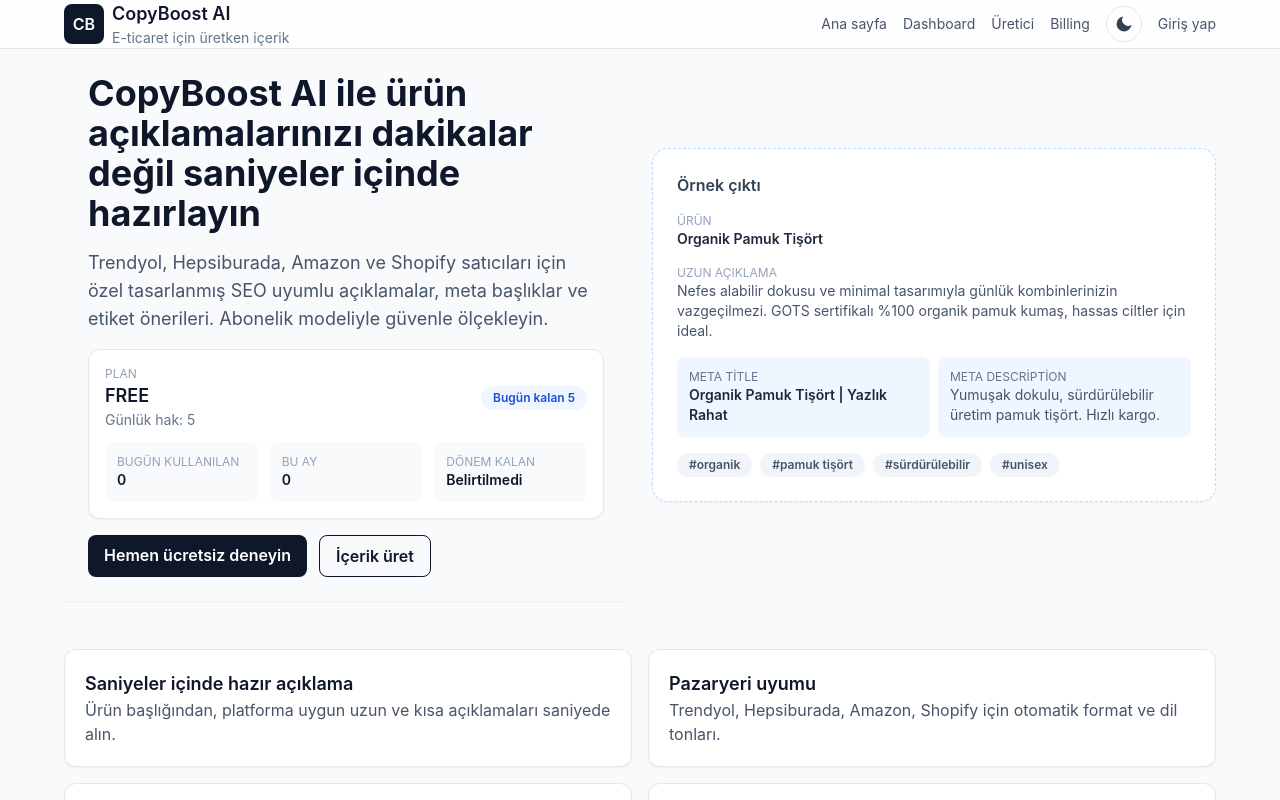
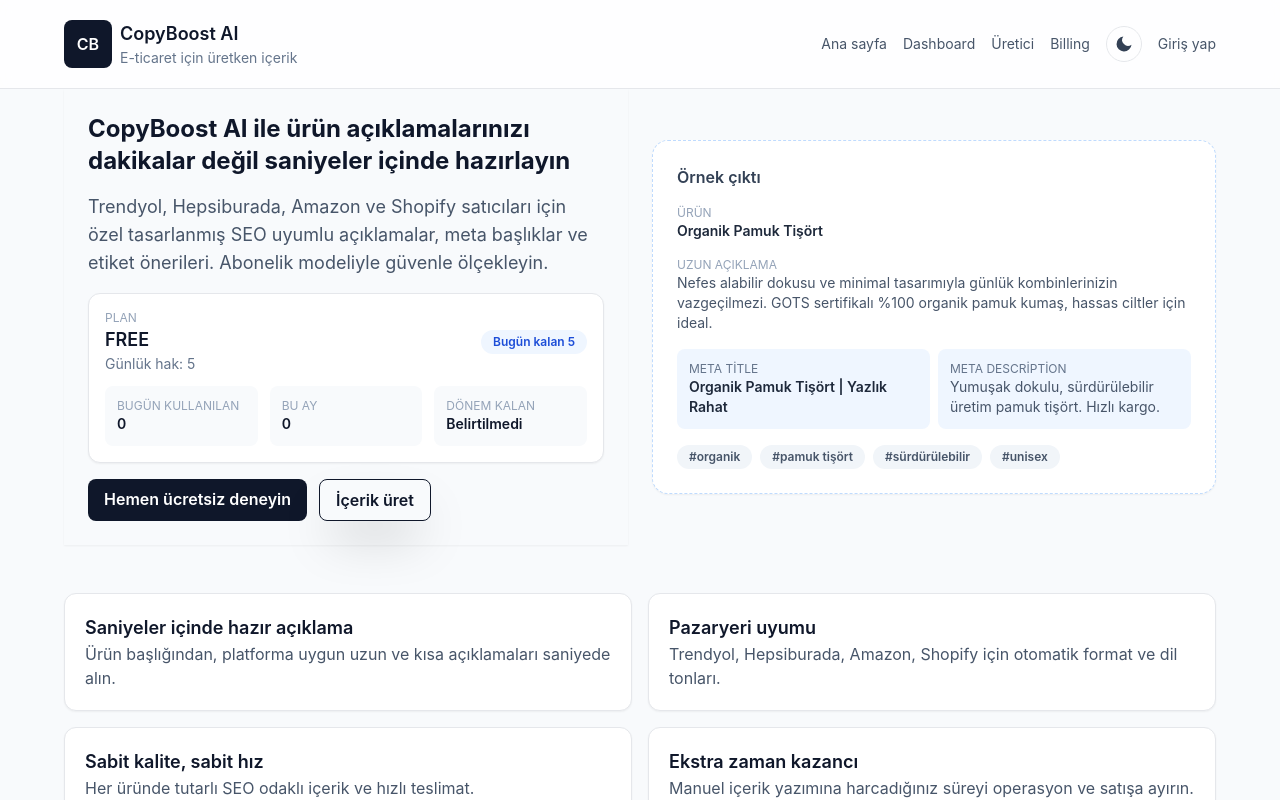
Before and after one commit to murat-cakmak/CopyBoostAI, a Next.js app in the folder frontend/: page / in a window 1280 px wide. Shown: the top 800 px of the page. Built offline with nearby package versions, Linux system fonts and the light colour scheme; no server answers.

Commit message:
font update

```diff
--- a/frontend/app/page.tsx
+++ b/frontend/app/page.tsx
@@ -116,7 +116,7 @@
     <div className="container py-12 space-y-12">
       <section className="grid gap-6 lg:grid-cols-2 items-center">
         <div className="space-y-4 p-6 shadow-sm">
-          <h1 className="text-4xl font-bold text-primary">
+          <h1 className="text-2xl font-bold text-primary">
             CopyBoost AI ile ürün açıklamalarınızı dakikalar değil saniyeler içinde hazırlayın
           </h1>
           <p className="text-lg text-slate-600">
@@ -177,7 +177,7 @@
             </a>
             <a
               href="/generate"
-              className="rounded-lg border border-primary px-4 py-2 font-semibold text-primary hover:bg-slate-50"
+              className="rounded-lg border border-primary px-4 py-2 font-semibold text-primary hover:bg-slate-50 shadow-2xl"
             >
               İçerik üret
             </a>
--- a/frontend/components/NavBar.tsx
+++ b/frontend/components/NavBar.tsx
@@ -40,12 +40,15 @@
       .slice(0, 2) || "CB";
 
   return (
-    <header className="border-b bg-white/80 backdrop-blur">
+    <header className="border-b bg-white/80 backdrop-blur py-5">
       <div className="container flex items-center justify-between py-4">
         <div className="flex items-center gap-2">
-          <div className="h-10 w-10 rounded-lg bg-primary text-white grid place-items-center font-semibold">
-            CB
-          </div>
+          <a href="/" className="hover:text-primary">
+            <div className="h-12 w-12 rounded-lg bg-primary text-white grid place-items-center font-semibold">
+              CB
+            </div>
+          </a>
+
           <div>
             <p className="text-lg font-semibold">CopyBoost AI</p>
             <p className="text-sm text-slate-500">E-ticaret için üretken içerik</p>
```
